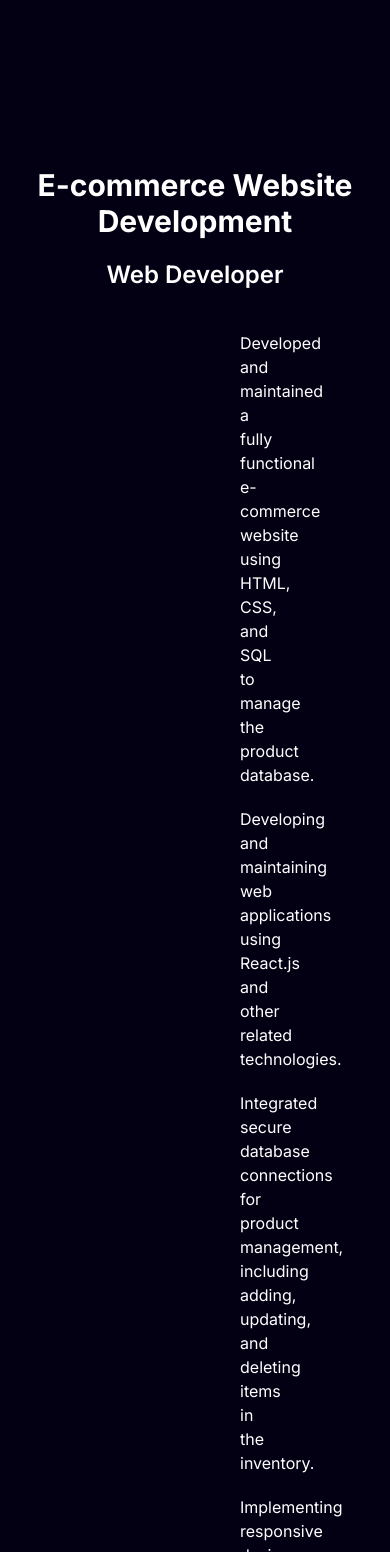
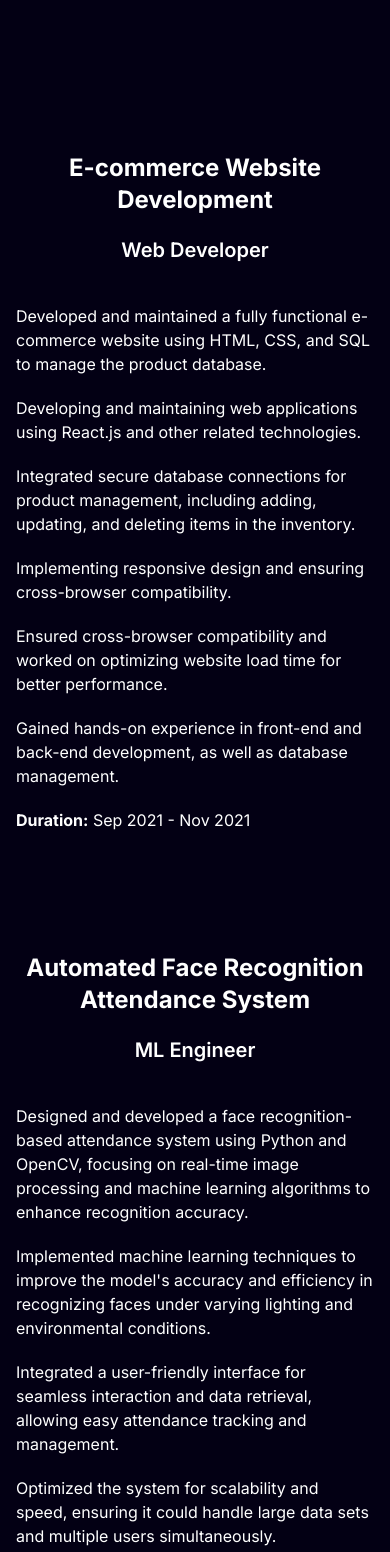
Before and after one commit to gireesh34/G-Space, a Next.js app: page / in a window 390 px wide. Shown: the part 2897-4449 px from the top of the page. Built offline with nearby package versions, Linux system fonts and the light colour scheme; a web font is replaced by a local one.

Commit message:
more responsive

```diff
--- a/app/layout.tsx
+++ b/app/layout.tsx
@@ -20,6 +20,9 @@ export default function RootLayout({
 }) {
   return (
     <html lang="en">
+      <head>
+        <meta name="viewport" content="width=1024" />
+      </head>
       <body
         className={`${inter.className} bg-[#030014] overflow-y-scroll overflow-x-hidden`}>
         <StarsCanvas />
--- a/components/main/Exp.tsx
+++ b/components/main/Exp.tsx
@@ -5,112 +5,112 @@ const Exp: React.FC = () => {
         <div className="text-white "
           id="exp"
         >
-            <header className="text-[50px] text-center font-semibold text-transparent bg-clip-text bg-gradient-to-r from-purple-500 to-cyan-500 py-20">
+            <header className="text-[40px] md:text-[50px] text-center font-semibold text-transparent bg-clip-text bg-gradient-to-r from-purple-500 to-cyan-500 py-20">
                 <h1>Experience</h1>
             </header>
             <section className="py-10">
-                <h2 className="text-3xl text-center font-bold mt-10">E-commerce Website Development</h2>
-                <h3 className="text-2xl text-center font-semibold mt-5">Web Developer</h3>
-                <p className="mx-60 mt-10">
+                <h2 className="text-2xl md:text-3xl text-center font-bold mt-10">E-commerce Website Development</h2>
+                <h3 className="text-xl md:text-2xl text-center font-semibold mt-5">Web Developer</h3>
+                <p className="mx-4 md:mx-60 mt-10">
                     Developed and maintained a fully functional e-commerce website using HTML, CSS, and SQL to manage the product database.
                 </p>
-                <p className="mx-60 mt-5">
+                <p className="mx-4 md:mx-60 mt-5">
                     Developing and maintaining web applications using React.js and other related technologies.
                 </p>
-                <p className="mx-60 mt-5">
+                <p className="mx-4 md:mx-60 mt-5">
                     Integrated secure database connections for product management, including adding, updating, and deleting items in the inventory.
                 </p>
-                <p className="mx-60 mt-5">
+                <p className="mx-4 md:mx-60 mt-5">
                     Implementing responsive design and ensuring cross-browser compatibility.
                 </p>
-                <p className="mx-60 mt-5">
+                <p className="mx-4 md:mx-60 mt-5">
                     Ensured cross-browser compatibility and worked on optimizing website load time for better performance.
                 </p>
-                <p className="mx-60 mt-5">
+                <p className="mx-4 md:mx-60 mt-5">
                     Gained hands-on experience in front-end and back-end development, as well as database management.
                 </p>
-                <p className="mx-60 mt-5">
+                <p className="mx-4 md:mx-60 mt-5">
                     <strong>Duration:</strong> Sep 2021 - Nov 2021
                 </p>
             </section>
 
             <section className="py-10">
-                <h2 className="text-3xl text-center font-bold mt-10">Automated Face Recognition Attendance System</h2>
-                <h3 className="text-2xl text-center font-semibold mt-5">ML Engineer</h3>
-                <p className="mx-60 mt-10">
+                <h2 className="text-2xl md:text-3xl text-center font-bold mt-10">Automated Face Recognition Attendance System</h2>
+                <h3 className="text-xl md:text-2xl text-center font-semibold mt-5">ML Engineer</h3>
+                <p className="mx-4 md:mx-60 mt-10">
                     Designed and developed a face recognition-based attendance system using Python and OpenCV, focusing on real-time image processing and machine learning algorithms to enhance recognition accuracy.
                 </p>
-                <p className="mx-60 mt-5">
+                <p className="mx-4 md:mx-60 mt-5">
                     Implemented machine learning techniques to improve the model&apos;s accuracy and efficiency in recognizing faces under varying lighting and environmental conditions.
                 </p>
-                <p className="mx-60 mt-5">
+                <p className="mx-4 md:mx-60 mt-5">
                     Integrated a user-friendly interface for seamless interaction and data retrieval, allowing easy attendance tracking and management.
                 </p>
-                <p className="mx-60 mt-5">
+                <p className="mx-4 md:mx-60 mt-5">
                     Optimized the system for scalability and speed, ensuring it could handle large data sets and multiple users simultaneously.
                 </p>
-                <p className="mx-60 mt-5">
+                <p className="mx-4 md:mx-60 mt-5">
                     Collaborated with cross-functional team members to refine system functionality, ensuring high performance and accuracy.
                 </p>
-                <p className="mx-60 mt-5">
+                <p className="mx-4 md:mx-60 mt-5">
                     Worked on improving the accuracy of facial recognition by fine-tuning algorithms and optimizing the training data set.
                 </p>
-                <p className="mx-60 mt-5">
+                <p className="mx-4 md:mx-60 mt-5">
                     <strong>Duration:</strong> Feb 2022 - May 2022
                 </p>
             </section>
 
             <section className="py-10">
-                <h2 className="text-3xl text-center font-bold mt-10">Elevate Discernable Over Formation Retardant in Neural Network</h2>
-                <h3 className="text-2xl text-center font-semibold mt-5">DL Engineer, Full-stack Developer</h3>
-                <p className="mx-60 mt-10">
+                <h2 className="text-2xl md:text-3xl text-center font-bold mt-10">Elevate Discernable Over Formation Retardant in Neural Network</h2>
+                <h3 className="text-xl md:text-2xl text-center font-semibold mt-5">DL Engineer, Full-stack Developer</h3>
+                <p className="mx-4 md:mx-60 mt-10">
                     Developed an advanced medical image recognition system utilizing Python, Convolutional Neural Networks (CNN), and R-CNN (Region-based CNN) to assist in diagnosing diseases from scanned medical reports.
                 </p>
-                <p className="mx-60 mt-5">
+                <p className="mx-4 md:mx-60 mt-5">
                     Focused on improving image classification accuracy by leveraging deep learning techniques for better image processing and analysis.
                 </p>
-                <p className="mx-60 mt-5">
+                <p className="mx-4 md:mx-60 mt-5">
                     Designed a neural network architecture that efficiently processes complex patient scan images, specifically targeting fields such as neurology and dermatology for disease detection.
                 </p>
-                <p className="mx-60 mt-5">
+                <p className="mx-4 md:mx-60 mt-5">
                     Implemented data pre-processing techniques to enhance the quality of input data, making the system robust for accurate image recognition.
                 </p>
-                <p className="mx-60 mt-5">
+                <p className="mx-4 md:mx-60 mt-5">
                     Trained the model with extensive datasets to ensure precision in detecting disease impact levels and providing appropriate treatment recommendations.
                 </p>
-                <p className="mx-60 mt-5">
+                <p className="mx-4 md:mx-60 mt-5">
                     Built a website using HTML, CSS, and JavaScript to showcase the entire project, allowing users to view system outputs, interact with the neural network, and access the results in a user-friendly interface.
                 </p>
-                <p className="mx-60 mt-5">
+                <p className="mx-4 md:mx-60 mt-5">
                     This project demonstrated the efficiency of CNNs in adaptive image processing, creating a scalable and secure platform for medical diagnosis powered by deep learning.
                 </p>
-                <p className="mx-60 mt-5">
+                <p className="mx-4 md:mx-60 mt-5">
                     <strong>Duration:</strong> Dec 2022 - April 2023
                 </p>
             </section>
 
             <section className="py-10">
-                <h2 className="text-3xl text-center font-bold mt-10">Solar Marketplace Website</h2>
-                <h3 className="text-2xl text-center font-semibold mt-5">Full-stack Developer</h3>
-                <p className="mx-60 mt-10">
+                <h2 className="text-2xl md:text-3xl text-center font-bold mt-10">Solar Marketplace Website</h2>
+                <h3 className="text-xl md:text-2xl text-center font-semibold mt-5">Full-stack Developer</h3>
+                <p className="mx-4 md:mx-60 mt-10">
                     Developed an e-commerce platform for solar products using HTML, CSS, JavaScript, and SQL.
                 </p>
-                <p className="mx-60 mt-5">
+                <p className="mx-4 md:mx-60 mt-5">
                     Created a responsive and user-friendly interface for browsing and purchasing solar products.
                 </p>
-                <p className="mx-60 mt-5">
+                <p className="mx-4 md:mx-60 mt-5">
                     Managed product database and inventory with SQL.
                 </p>
-                <p className="mx-60 mt-5">
+                <p className="mx-4 md:mx-60 mt-5">
                     Integrated secure payment gateway and order management system.
                 </p>
-                <p className="mx-60 mt-5">
+                <p className="mx-4 md:mx-60 mt-5">
                     Implemented product filtering and search functionality for easy navigation.
                 </p>
-                <p className="mx-60 mt-5">
+                <p className="mx-4 md:mx-60 mt-5">
                     Optimized website performance and ensured cross-browser compatibility.
                 </p>
-                <p className="mx-60 mt-5">
+                <p className="mx-4 md:mx-60 mt-5">
                     <strong>Duration:</strong> Dec 2022 - April 2023
                 </p>
             </section>
```
